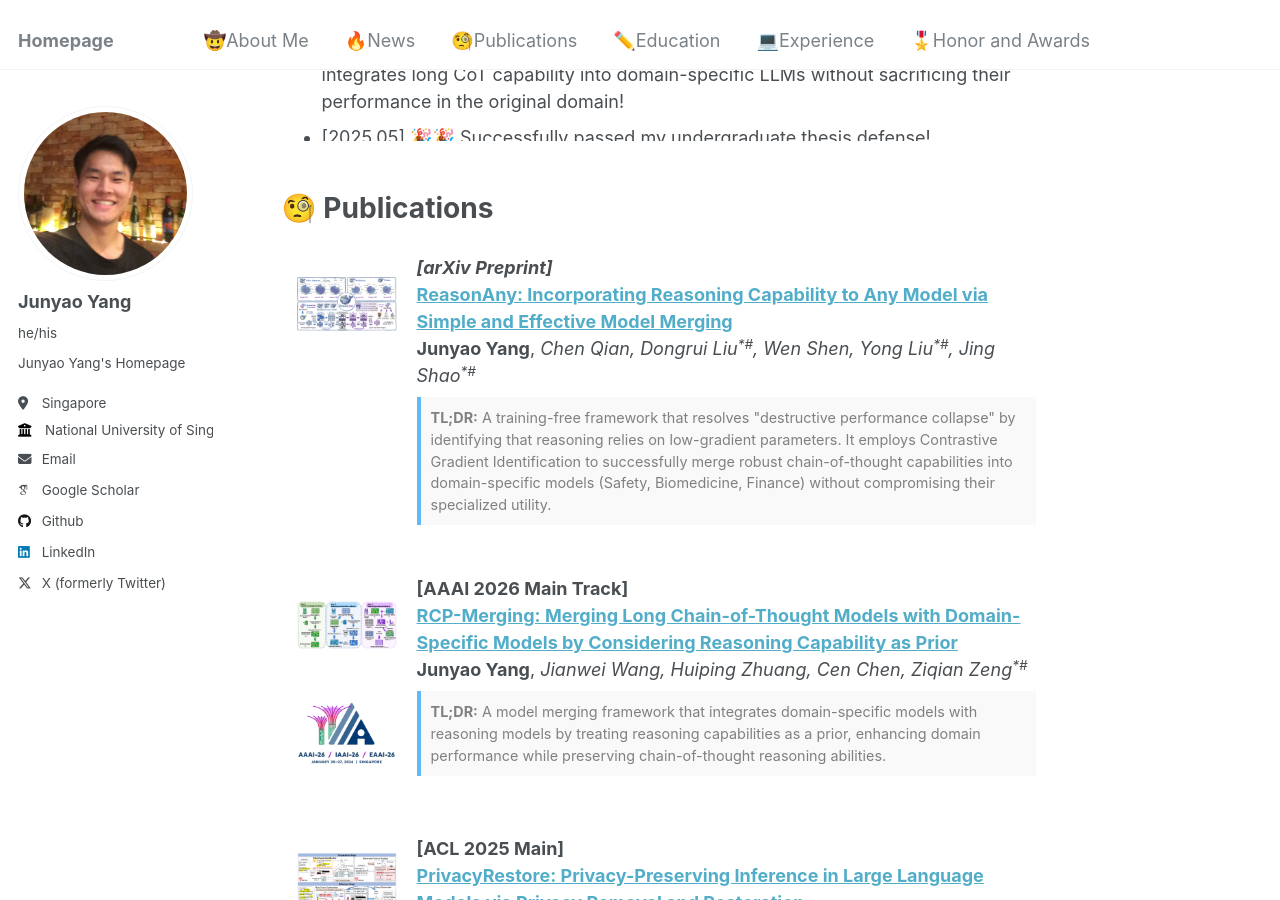
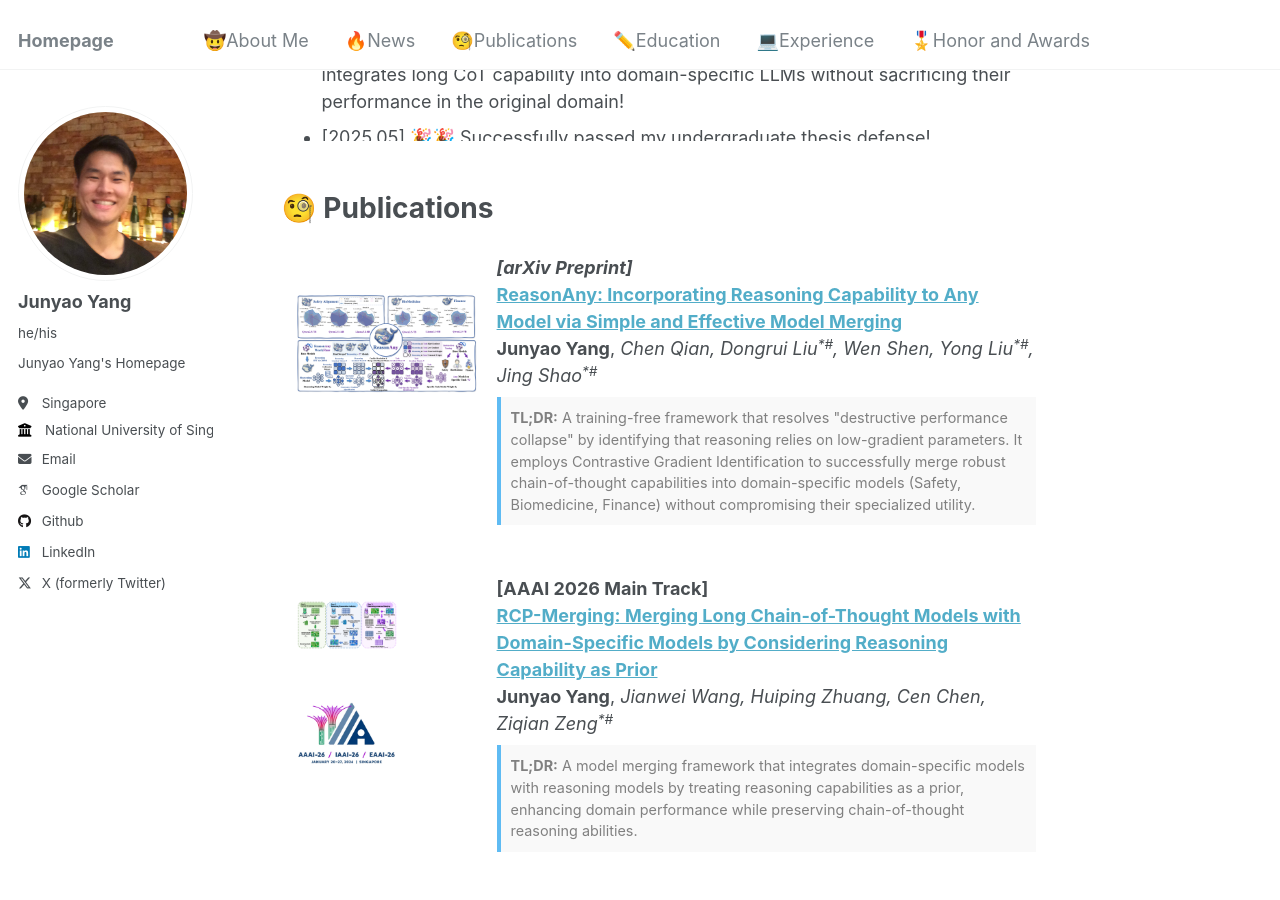
Before and after one commit to jyyang26/jyyang26.github.io, a Jekyll site: the page built from _pages/about.md, in a window 1280 px wide and 900 px high, scrolled down 781 px. Built offline with Jekyll 4.4.1, drawn with Linux system fonts in a browser that asks for light colours; some web fonts are replaced.

Commit message:
Increase width of card elements in about page

```diff
--- a/_pages/about.md
+++ b/_pages/about.md
@@ -93,7 +93,7 @@ My research story revolves around **the Underlying Principles and Understanding
 
 
 <div class="paper-card">
-  <div style="width: 100px; margin-right: 20px; flex-shrink: 0; display: flex; flex-direction: column; gap: 10px;">
+  <div style="width: 180px; margin-right: 20px; flex-shrink: 0; display: flex; flex-direction: column; gap: 10px;">
     <a href="https://arxiv.org/abs/2601.05560" style="display: block;">
       <img src="images/ReasonAny_main_fig.png" alt="ReasonAny"  style="width: 100%; height: auto; border-radius: 5px; display: block;">
       <!-- <img src="images/rcp.png" alt="ReasonAny" style="width: 100%; height: auto; border-radius: 5px; display: block;"> -->
@@ -111,7 +111,7 @@ My research story revolves around **the Underlying Principles and Understanding
 </div>
 
 <div class="paper-card">
-  <div style="width: 100px; margin-right: 20px; flex-shrink: 0; display: flex; flex-direction: column; gap: 10px;">
+  <div style="width: 180px; margin-right: 20px; flex-shrink: 0; display: flex; flex-direction: column; gap: 10px;">
     <a href="https://arxiv.org/abs/2508.03140" style="display: block;">
       <img src="images/rcp.png" alt="rcp" style="width: 100px; height: 100px; object-fit: cover; border-radius: 5px; display: block;">
     </a>
@@ -129,7 +129,7 @@ My research story revolves around **the Underlying Principles and Understanding
 </div>
 
 <div class="paper-card">
-  <div style="width: 100px; margin-right: 20px; flex-shrink: 0; display: flex; flex-direction: column; gap: 10px;">
+  <div style="width: 180px; margin-right: 20px; flex-shrink: 0; display: flex; flex-direction: column; gap: 10px;">
     <a href="https://arxiv.org/abs/2406.01394" style="display: block;">
       <img src="images/restore.png" alt="restore" style="width: 100px; height: 100px; object-fit: cover; border-radius: 5px; display: block;">
     </a>
@@ -147,7 +147,7 @@ My research story revolves around **the Underlying Principles and Understanding
 </div>
 
 <div class="paper-card">
-  <div style="width: 100px; margin-right: 20px; flex-shrink: 0; display: flex; flex-direction: column; gap: 10px;">
+  <div style="width: 180px; margin-right: 20px; flex-shrink: 0; display: flex; flex-direction: column; gap: 10px;">
     <a href="https://arxiv.org/abs/2502.18517" style="display: block;">
       <img src="images/rewardds.png" alt="rewardds" style="width: 100px; height: 100px; object-fit: cover; border-radius: 5px; display: block;">
     </a>
```
